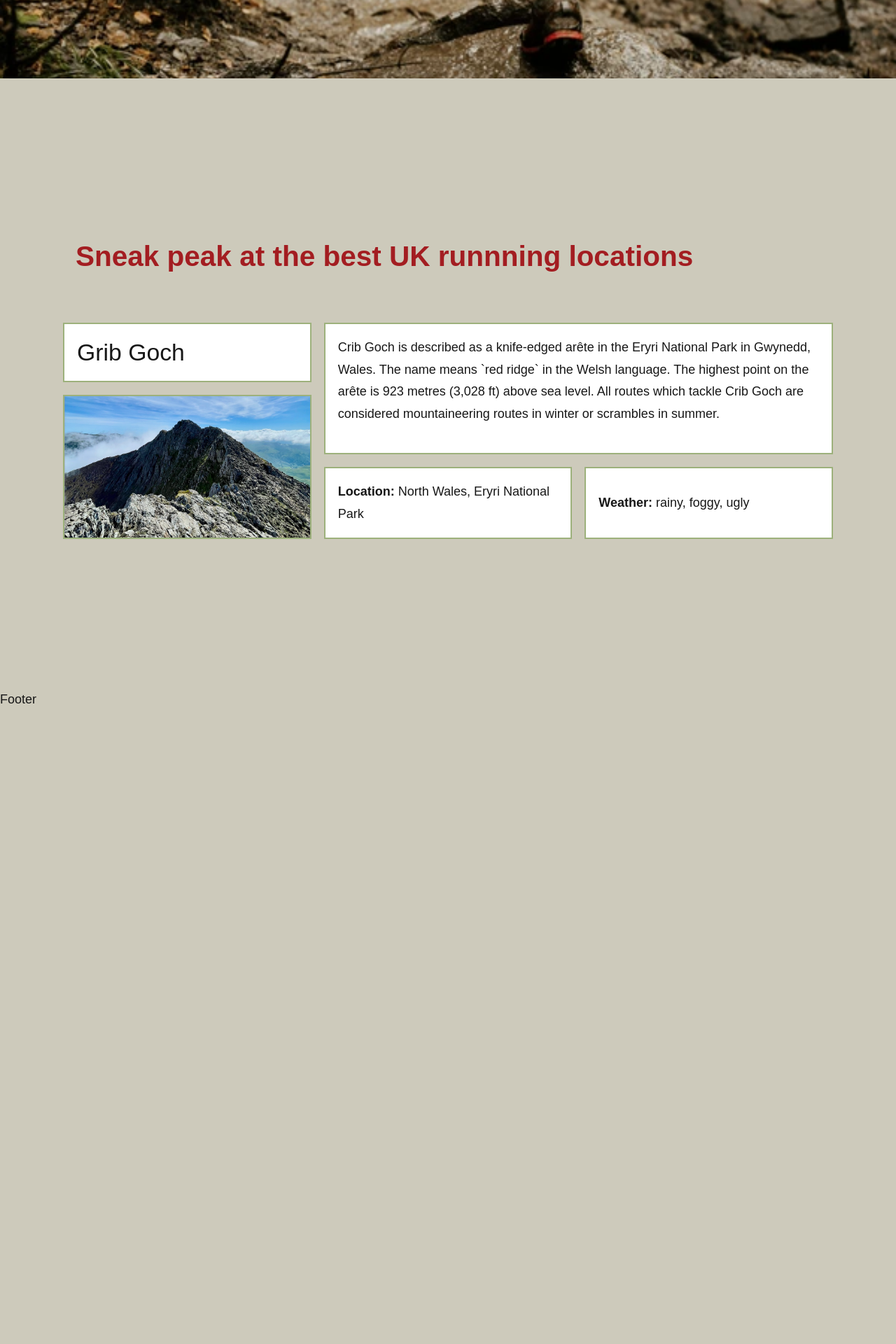
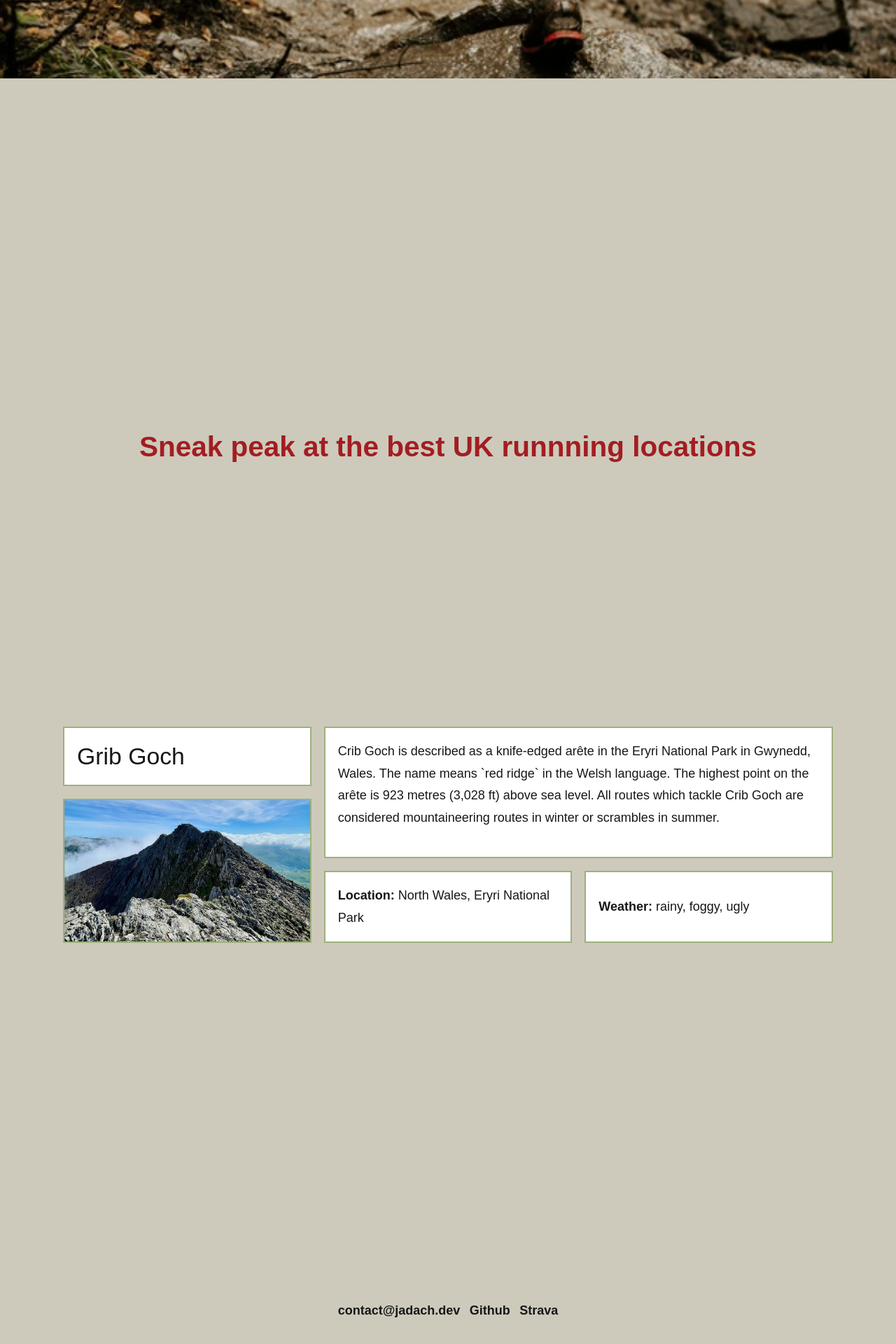
Before and after one commit to magdalenajadach/weather, a Next.js app: page / in a window 1280 px wide. Shown: the part 488-2408 px from the top of the page at 70% size. Before the commit the page ends 1504 px from the top, so only its background shows below. Built offline with nearby package versions, Linux system fonts and the light colour scheme.

Commit message:
Footer links

```diff
--- a/src/components/Footer/Footer.tsx
+++ b/src/components/Footer/Footer.tsx
@@ -1,5 +1,9 @@
 export default function Footer() {
   return (
-    <p>Footer</p>
+    <div className="font-semibold flex w-full items-center justify-center min-h-screen sm:p-20 gap-3">
+      <a href="mailto:contact@jadach.tech" className="">contact@jadach.dev</a>
+      <p>Github</p>
+      <p>Strava</p>
+    </div>
   )
 }
--- a/src/components/Location/Location.tsx
+++ b/src/components/Location/Location.tsx
@@ -12,7 +12,7 @@ export default function Location() {
   // return <ul>{listItems}</ul>;
   return (
     <div className="">
-      <h2 className="text-4xl text-bright-pink font-semibold p-4 mb-12">Sneak peak at the best UK runnning locations</h2>
+      <h2 className="text-4xl text-bright-pink font-semibold flex w-full items-center justify-center min-h-screen sm:p-20">Sneak peak at the best UK runnning locations</h2>
       <div className="md:grid grid-cols-3 grid-rows-3 gap-4">
         <div className="bg-white text-3xl md:border-olivine place-content-center items-center p-4">Grib Goch</div>
         <div className="bg-white col-span-2 row-span-2 md:border-olivine p-4">
```
